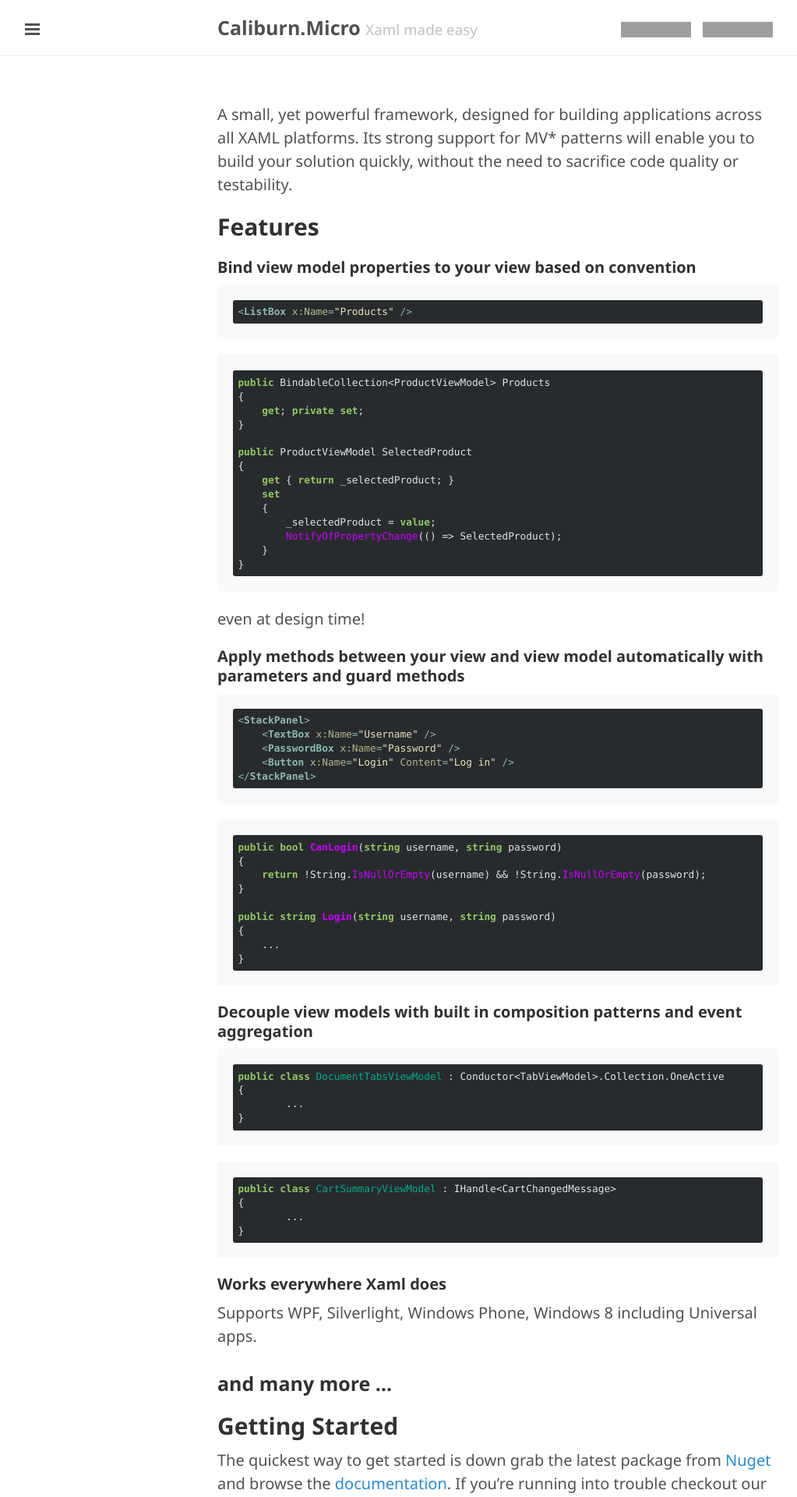
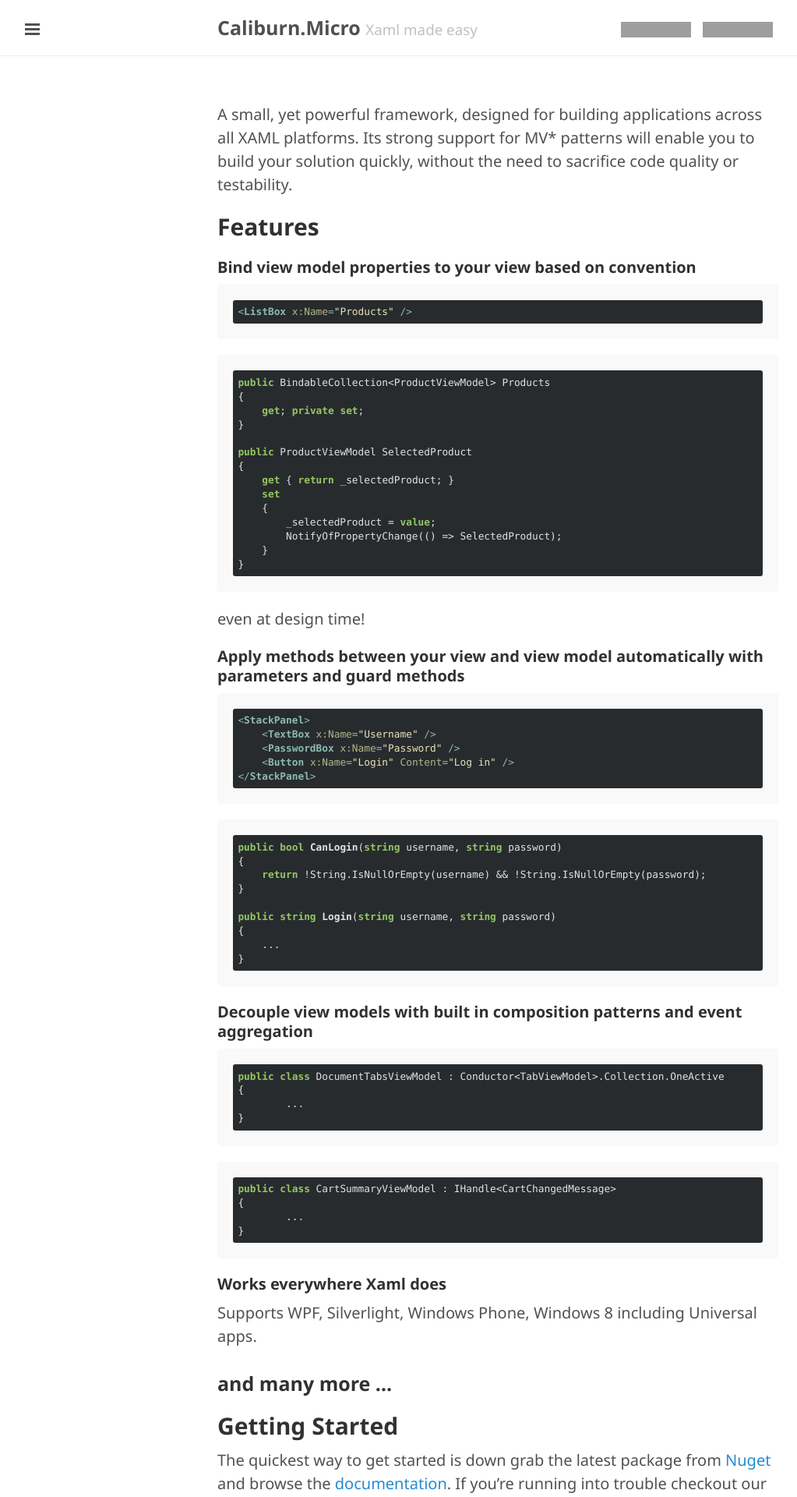
Before and after one commit to Caliburn-Micro/caliburn-micro.github.io, a Jekyll site: the page built from index.md, in a window 1280 px wide. Shown: the top 1920 px of the page at 78% size, without its empty margins (1-1024 px from the left). Built offline with Jekyll 4.4.1, drawn with Linux system fonts in a browser that asks for light colours; grey boxes are pictures that could not be loaded.

Commit message:
Fix up syntax highlighting

```diff
--- a/_includes/head.html
+++ b/_includes/head.html
@@ -15,7 +15,6 @@
 
   <!-- CSS -->
   <link rel="stylesheet" href="/public/css/poole.css">
-  <link rel="stylesheet" href="/public/css/syntax.css">
   <link rel="stylesheet" href="/public/css/lanyon.css">
   <link rel="stylesheet" href="/public/css/obsidian.css">
 
```
